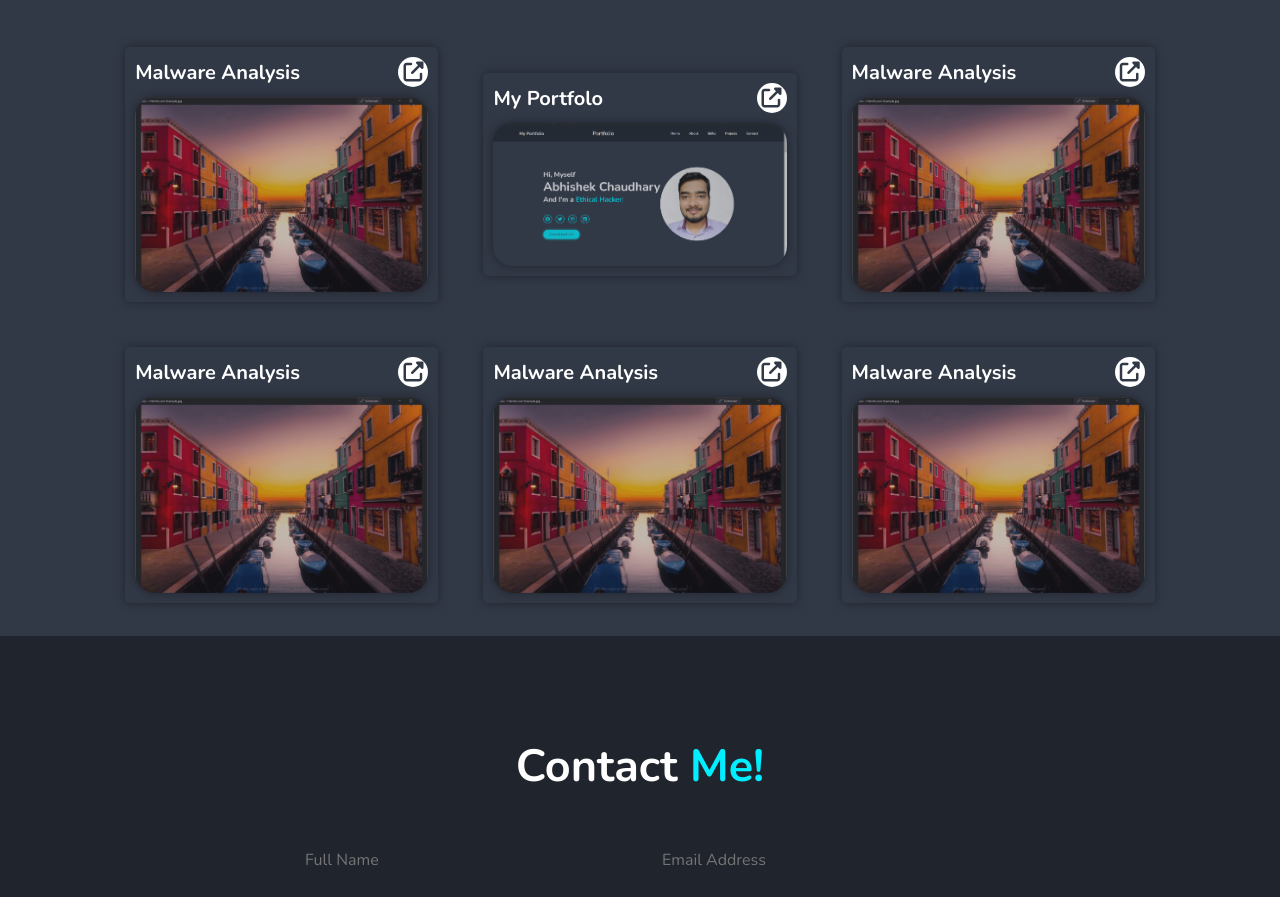
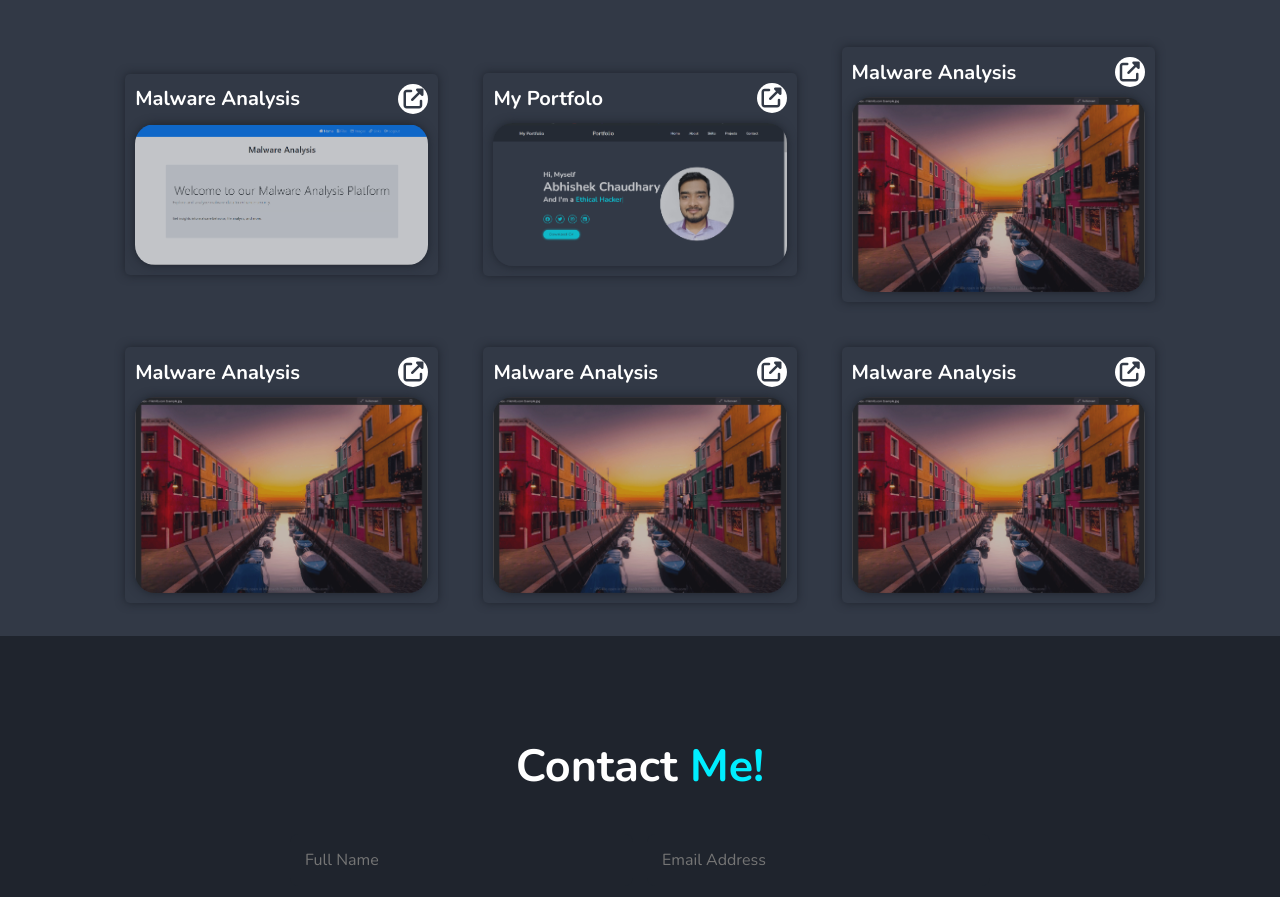
Before and after one commit to 2000090139-Abhishek/My_portfolio1, a plain HTML site: page index.html in a window 1280 px wide. Shown: the part 2583-3480 px from the top of the page. Drawn offline with nearby package versions, Linux system fonts and the light colour scheme.

Commit message:
#p_commit

```diff
--- a/index.html
+++ b/index.html
@@ -130,7 +130,7 @@
 
                 <!-- Inner Card -->
                     <div class="Project-box">
-                        <img src="photo/image3.jpg" alt="">
+                        <img src="photo/image 4.png" alt="">
                         <div class="Project-layer">
                             <p>
                                 I recently finished a difficult and fascinating project as a web developer:
```
